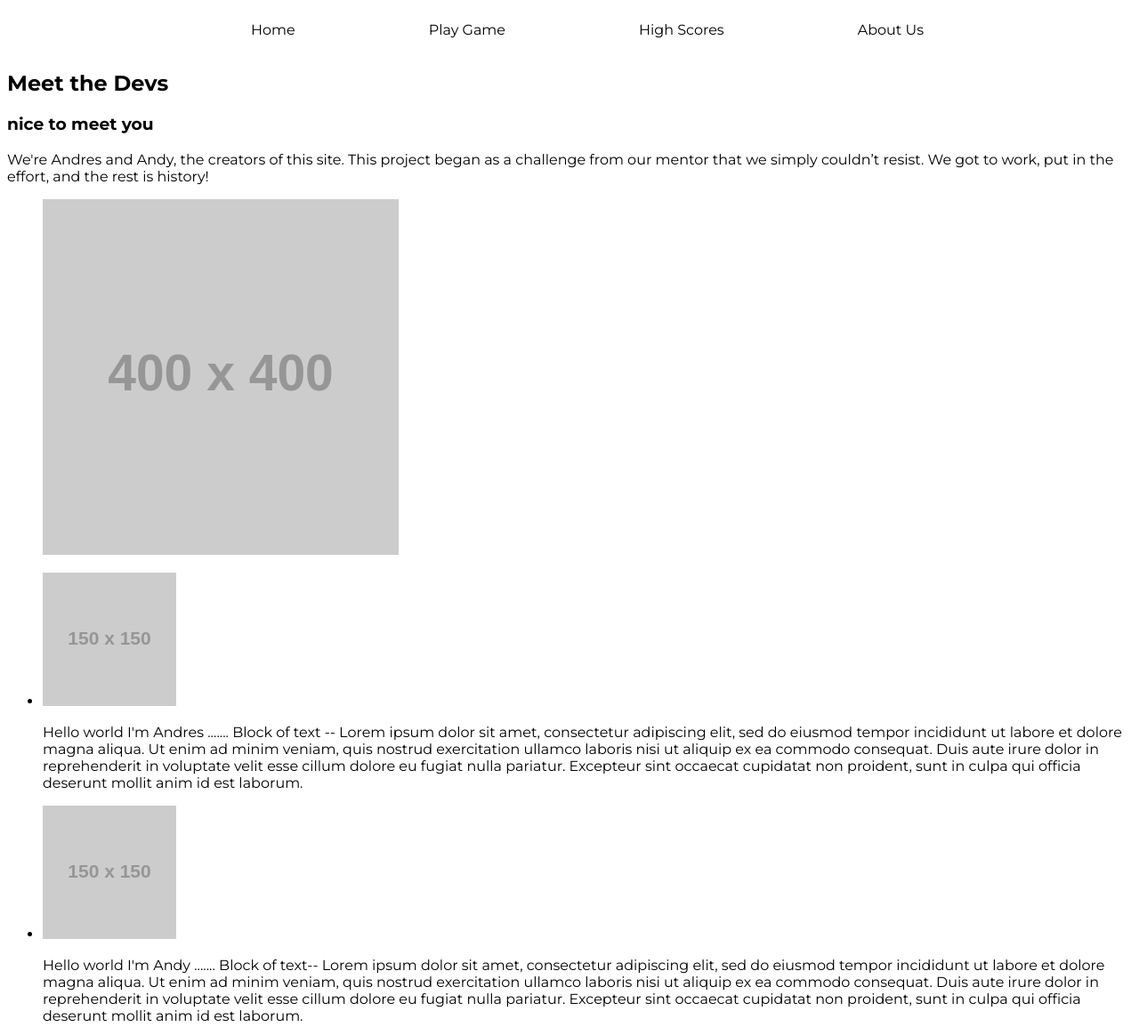
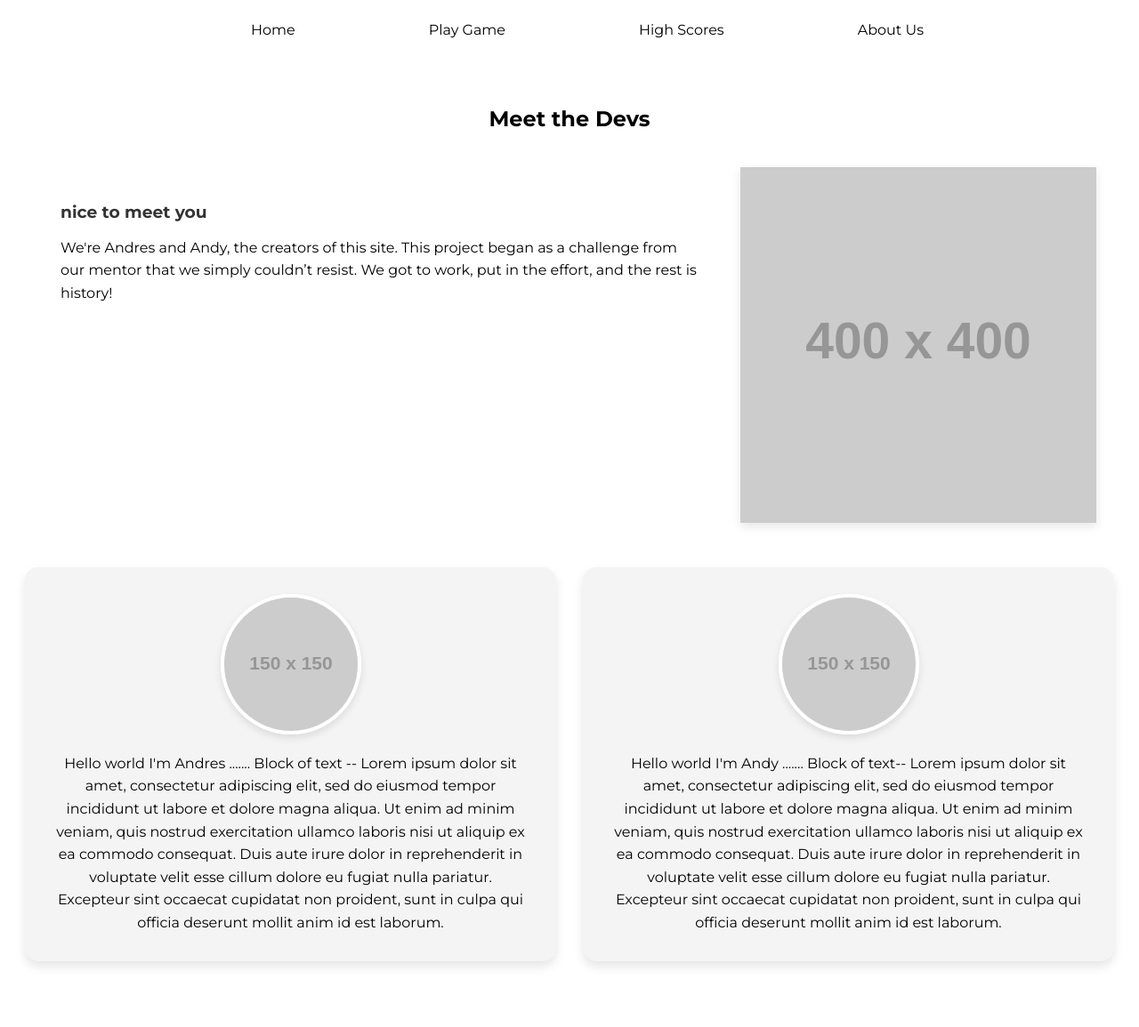
Before and after one commit to dragonlairindustries/pixel-pet, a website: page html/about-us.html in a window 1280 px wide. Shown: the whole page at 89% size. After the commit the page ends 1129 px from the top, so only its background shows below. Drawn offline with Linux system fonts and the light colour scheme; placeholder pictures from the web are drawn by us.

Commit message:
updated and added about-us styling

```diff
--- /dev/null
+++ b/css/about-us.css
@@ -0,0 +1,126 @@
+/* Main section layout using Flexbox */
+main section:first-of-type {
+    display: flex;
+    flex-wrap: wrap;
+    align-items: flex-start;
+    margin-bottom: 30px;
+    padding: 20px;
+    min-height: 400px;
+    /* Added gap for consistent spacing */
+    gap: 20px;
+}
+
+main h2 {
+    text-align: center;
+}
+
+/* Content area (article) */
+main section:first-of-type article {
+    flex: 1 1 50%;
+    padding: 20px;
+}
+
+main section:first-of-type h3 {
+    margin-bottom: 15px;
+    color: #333;
+
+}
+
+main section:first-of-type p {
+    margin-bottom: 15px;
+    line-height: 1.6;
+}
+
+main section:first-of-type img {
+    flex: 1 1 45%;
+    width: 100%;
+    height: auto;
+    max-width: 400px;
+    object-fit: cover;
+    box-shadow: 0 4px 10px rgba(0, 0, 0, 0.1);
+}
+
+/* Flexbox layout for profiles */
+ul.dev-profiles {
+    display: flex;
+    flex-wrap: wrap;
+    gap: 30px;
+    list-style-type: none;
+    padding: 0;
+    margin: 0;
+}
+
+/* Profile styling */
+.dev-profile {
+    display: flex;
+    flex-direction: column;
+    align-items: center;
+    padding: 30px;
+    background-color: #f4f4f4;
+    border-radius: 15px;
+    box-shadow: 0 6px 12px rgba(0, 0, 0, 0.1);
+    /* Added transition for hover effect */
+    transition: transform 0.3s ease, box-shadow 0.3s ease;
+}
+
+.dev-profile:hover {
+    transform: translateY(-5px);
+    box-shadow: 0 8px 16px rgba(0, 0, 0, 0.15);
+}
+
+.dev-profiles li {
+    width: 100%;
+    max-width: calc(50% - 15px);
+}
+
+/* Image styling */
+.dev-profile img {
+    width: 100%;
+    max-width: 150px;
+    height: auto;
+    border-radius: 50%;
+    object-fit: cover;
+    margin-bottom: 20px;
+    border: 4px solid #fff;
+    box-shadow: 0 4px 8px rgba(0, 0, 0, 0.1);
+}
+
+/* Text styling */
+.dev-profile p {
+    text-align: center;
+    margin: 0;
+    padding: 0;
+    font-size: 16px;
+    line-height: 1.6;
+    /* Added max-height and overflow for long text */
+    max-height: 250px;
+    overflow-y: auto;
+}
+
+/* Responsive layout */
+@media (max-width: 768px) {
+    main section:first-of-type {
+        flex-direction: column;
+    }
+
+    main section:first-of-type article {
+        max-width: 100%;
+    }
+
+    main section:first-of-type img {
+        max-width: 100%;
+        width: auto;
+        /* Centered the image on small screens */
+        margin: 0 auto;
+    }
+
+    .dev-profiles li {
+        max-width: 100%;
+    }
+}
+
+
+/* Added a subtle background color to the main content */
+main {
+    padding: 40px 20px;
+}
--- a/html/about-us.html
+++ b/html/about-us.html
@@ -7,6 +7,7 @@
     <link rel="stylesheet" href="../css/global.css">
     <link rel="stylesheet" href="../css/header.css">
     <link rel="stylesheet" href="../css/footer.css">
+    <link rel="stylesheet" href="../css/about-us.css">
     <link rel="preconnect" href="https://fonts.googleapis.com">
     <link rel="preconnect" href="https://fonts.gstatic.com" crossorigin>
     <link href="https://fonts.googleapis.com/css2?family=Montserrat:ital,wght@0,100..900;1,100..900&display=swap" rel="stylesheet">
@@ -27,13 +28,13 @@
         <h2>Meet the Devs</h2>
 
         <section>
-            <h3>nice to meet you</h3>
-            <article>
+          <article>
+              <h3>nice to meet you</h3>
               <p>We're Andres and Andy, the creators of this site. This project began as a challenge from our mentor that we simply couldn’t resist. We got to work, put in the effort, and the rest is history!</p>
               <figure>
-                <img src="https://placehold.co/400x400" alt="Placeholder Image" />
               </figure>
             </article>
+            <img src="https://placehold.co/400x400" alt="Placeholder Image" />
           </section>
 
           <section>
```
